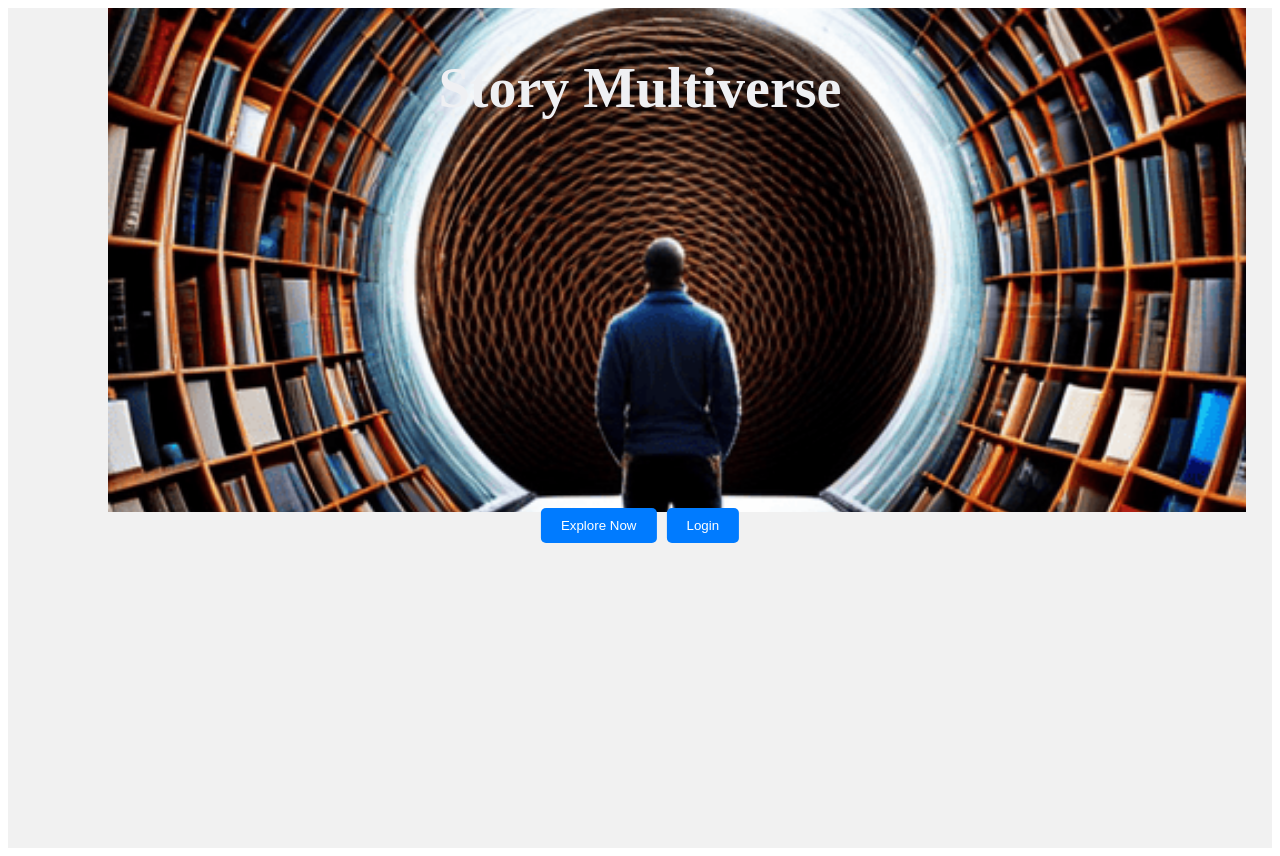
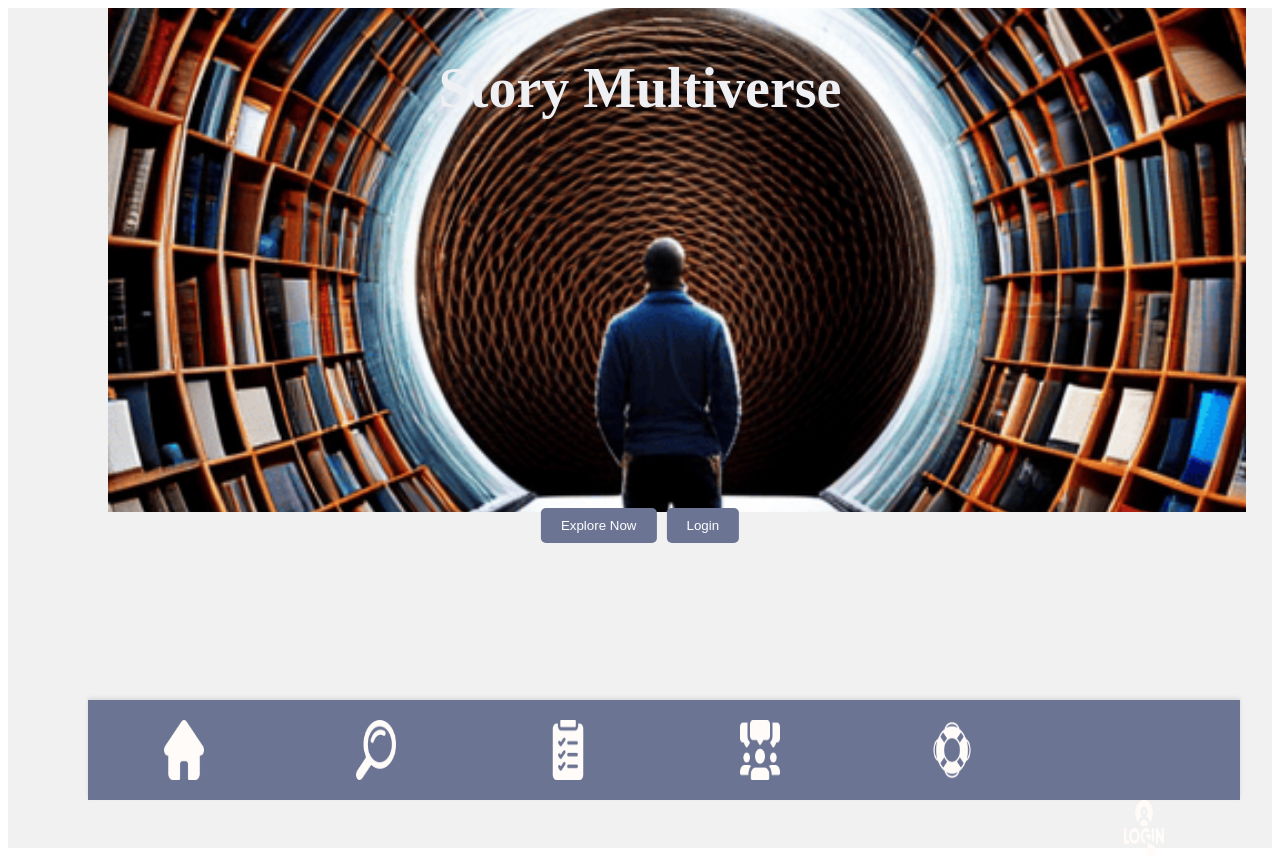
Before and after one commit to Aiia22/Storymultiverse, a React app in the folder frontend/: page / in a window 1280 px wide. Built offline with nearby package versions, Linux system fonts and the light colour scheme.

Commit message:
Updated landing page component and CSS style file

```diff
--- a/frontend/src/components/LandingPageNavBar.js
+++ b/frontend/src/components/LandingPageNavBar.js
@@ -1,12 +1,36 @@
 import React from "react";
-
+import { Link } from "react-router-dom"; // Make sure to import the Link component from react-router-dom
+import communityIcon from "../images/discussion.png";
+import homeIcon from "../images/home.png";
+import supportIcon from "../images/life-buoy.png";
+import loginIcon from "../images/login.png";
+import searchIcon from "../images/magnifier.png";
+import myListIcon from "../images/to-do-list.png";
+import "../styles/CSS/landingPageNavBar.css";
 
 export default function Navbar() {
   return (
     <div className="navbar">
-      <a href="#">Home</a>
-      <a href="#">About</a>
-      <a href="#">Contact</a>
+      <div className="icon-container">
+        <Link to="/">
+          <img src={homeIcon} alt="homeIcon" id="navBarIcon" />
+        </Link>
+        <Link to="/my-search">
+          <img src={searchIcon} alt="searchIcon" id="navBarIcon" />
+        </Link>
+        <Link to="/my-list">
+          <img src={myListIcon} alt="myListIcon" id="navBarIcon" />
+        </Link>
+        <Link to="/community">
+          <img src={communityIcon} alt="communityIcon" id="navBarIcon" />
+        </Link>
+        <Link to="/Support">
+          <img src={supportIcon} alt="supportIcon" id="navBarIcon" />
+        </Link>
+        <Link to="/my-account">
+          <img src={loginIcon} alt="loginIcon" id="navBarIcon2" />
+        </Link>
+      </div>
     </div>
   );
 }
--- a/frontend/src/pages/Home.js
+++ b/frontend/src/pages/Home.js
@@ -1,5 +1,5 @@
 import React from "react";
-
+import LandingPageNavBar from "../components/LandingPageNavBar";
 import HPIMG from "../images/HP_img.png";
 import "../styles/CSS/homePage.css"; // Import the CSS file for styling
 
@@ -15,7 +15,7 @@ function HomePage() {
       <div className="buttons">
         <button className="explore-button">Explore Now</button>
         <button className="login-button">Login</button>
-      </div>
+      </div><LandingPageNavBar />
     </div>
   );
 }
--- a/frontend/src/styles/CSS/footer.css
+++ b/frontend/src/styles/CSS/footer.css
@@ -19,8 +19,8 @@
 
 .footer-section {
   flex: 0 1 calc(15% - 2px); /* Adjust the width to fit all sections on one line with some spacing */
-  margin-bottom: 0; /* Remove the space between footer-sections */
-  font-size: 10px; /* Reduce the font size */
+  margin-bottom: 0;
+  font-size: 10px;
 }
 
 .footer-section:not(:last-child) {
@@ -60,7 +60,7 @@
 }
 
 .footer-bottom {
-  margin-top: 0px; /* Increase the margin-top value to create a bigger space */
+  margin-top: 5px; /* Increase the margin-top value to create a bigger space */
   text-align: center;
 }
 
--- a/frontend/src/styles/CSS/homePage.css
+++ b/frontend/src/styles/CSS/homePage.css
@@ -44,7 +44,7 @@
 
   .explore-button,
   .login-button {
-    background-color: #007bff;
+    background-color: #6b7493;
     color: #fff;
     padding: 10px 20px;
     margin: 0 5px;
--- a/frontend/src/styles/CSS/landingPageNavBar.css
+++ b/frontend/src/styles/CSS/landingPageNavBar.css
@@ -1,20 +1,34 @@
+/* landingPageNavBar.css */
+
 .navbar {
-    position: fixed;
-    bottom: 0;
-    left: 0;
-    width: 100%;
-    background: #f1f1f1;
-    display: flex;
-    justify-content: center;
-    padding: 10px 0;
-  }
+  position: fixed;
+  margin-left: 60px;
+  bottom: 0;
+  width: 90%;
+  height: 100px;
+  background-color: #6b7493;
+  padding: 0px 0;
+  box-shadow: 0px -2px 4px rgba(0, 0, 0, 0.1);
 
-  .navbar a {
-    color: #333;
-    text-decoration: none;
-    margin: 0 10px;
-  }
+}
 
-  .navbar a:hover {
-    color: #555;
-  }
+.icon-container {
+  display: flex;
+  justify-content: space-around;
+}
+
+.icon-container a {
+  display: block;
+  text-decoration: none;
+}
+
+#navBarIcon,
+#navBarIcon2 {
+  width: 40px;
+  height: 0px;
+
+}
+
+
+/*------- Copyright & references ---------------
+https://legacy.reactjs.org/docs/create-a-new-react-app.html*/
```
Also changed, not shown: 1 other file (tests, documents, lock files or other folders).
